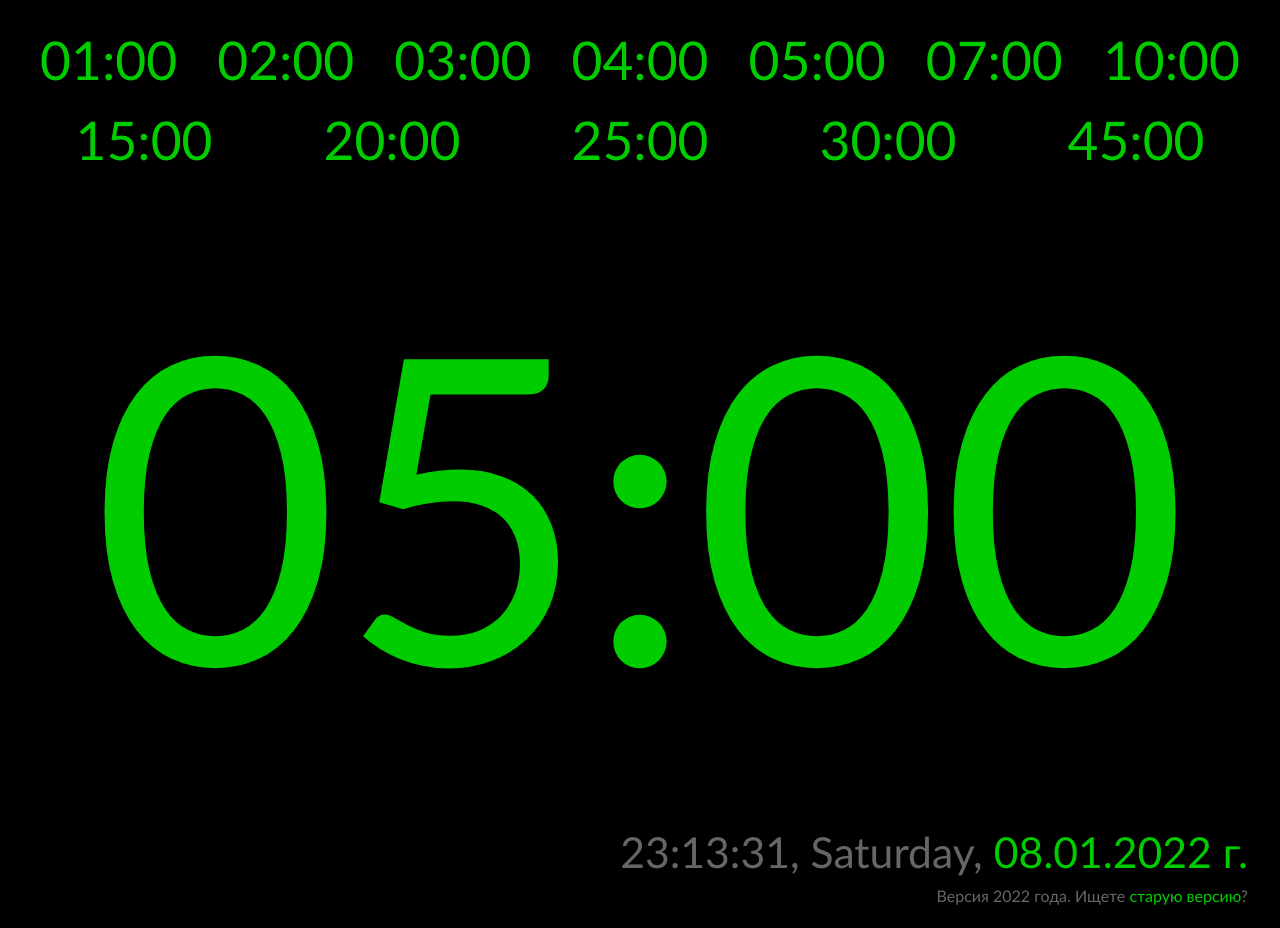
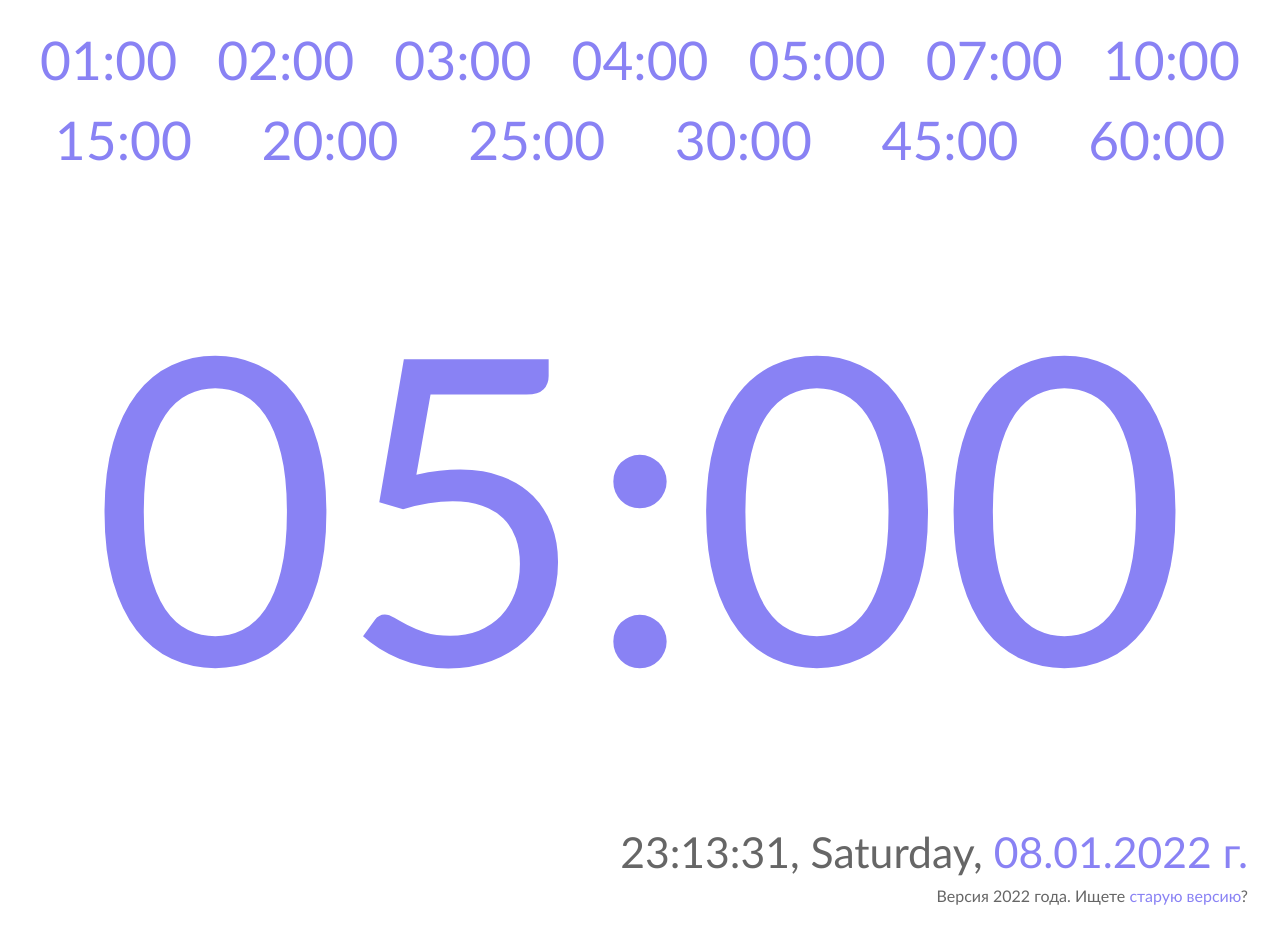
Before and after one commit to timmson/timer, a React app: page / in a window 1280 px wide. Built offline with nearby package versions, Linux system fonts and the light colour scheme; the HTML template or start-up script is replaced by a standard one.

Commit message:
Fix colors

```diff
--- a/package.json
+++ b/package.json
@@ -1,6 +1,6 @@
 {
   "name": "timer",
-  "version": "3.0.0",
+  "version": "4.0.0",
   "description": "Timer",
   "main": "docs/index.js",
   "private": true,
@@ -8,7 +8,8 @@
     "bootstrap": "5.1.3",
     "moment": "^2.29.4",
     "react": "^18.2.0",
-    "react-dom": "^18.2.0"
+    "react-dom": "^18.2.0",
+    "sass": "^1.97.3"
   },
   "devDependencies": {
     "@babel/core": "7.19.3",
@@ -29,7 +30,6 @@
     "jest": "^29.6.1",
     "jest-environment-jsdom": "^29.6.1",
     "mini-css-extract-plugin": "^2.4.6",
-    "node-sass": "^9.0.0",
     "postcss-loader": "^7.2.4",
     "react-test-renderer": "^18.2.0",
     "sass-loader": "^13.3.2",
--- a/src/index.scss
+++ b/src/index.scss
@@ -6,24 +6,24 @@ body, html {
   padding: 10px;
   border: 0;
   font-family: Trebuchet MS, sans-serif;
-  color: #0c0;
+  color: #8982f4;
   min-width: 950px;
-  background-color: #000;
+  background-color: #fff;
 }
 
 a {
-  color: #0c0;
+  color: #8982f4;
   text-decoration: none;
 }
 
 a:hover {
-  color: #0c0;
+  color: #8982f4;
   text-decoration: underline;
 }
 
 div.variants {
   font-size: 25pt;
-  color: #060;
+  color: #3f0071;
   width: 80%;
   text-align: center;
   margin: 0 auto;
@@ -44,7 +44,7 @@ div.currentTime {
 }
 
 div.normal {
-  color: #0c0;
+  color: #8982f4;
 }
 
 div.alert {
--- a/src/index.tsx
+++ b/src/index.tsx
@@ -7,7 +7,7 @@ import moment from "moment"
 
 import Timer from "./timer"
 
-const variants = [1, 2, 3, 4, 5, 7, 10, 15, 20, 25, 30, 45]
+const variants = [1, 2, 3, 4, 5, 7, 10, 15, 20, 25, 30, 45, 60]
 
 const root = createRoot(document.getElementById("app"))
 root.render(<Timer audio={new Audio("beep.wav")} window={window} moment={moment} variants={variants} calendarURL={"../prod-cal-ui"}/>)
```
Also changed, not shown: 3 other files (tests, documents, lock files or other folders).
